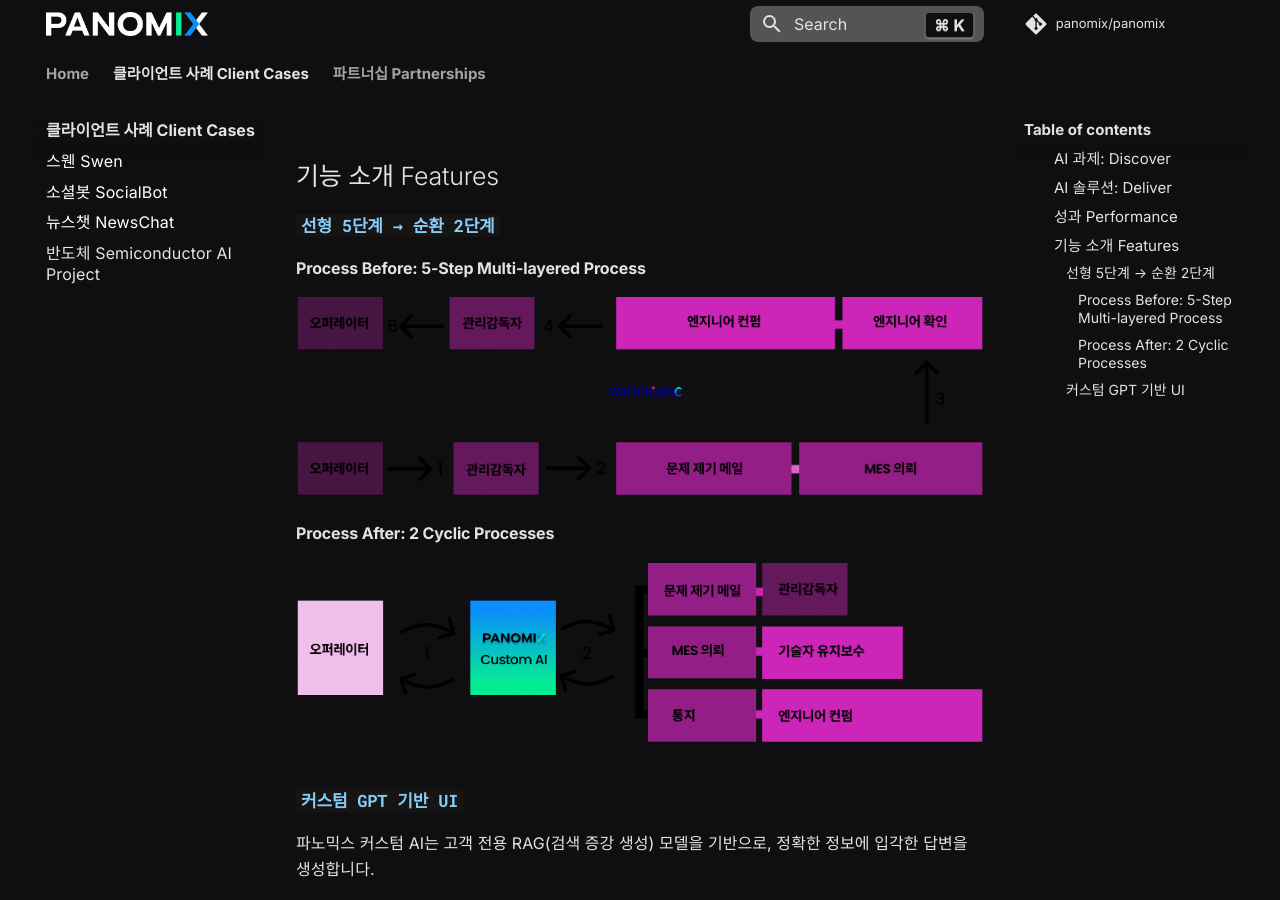
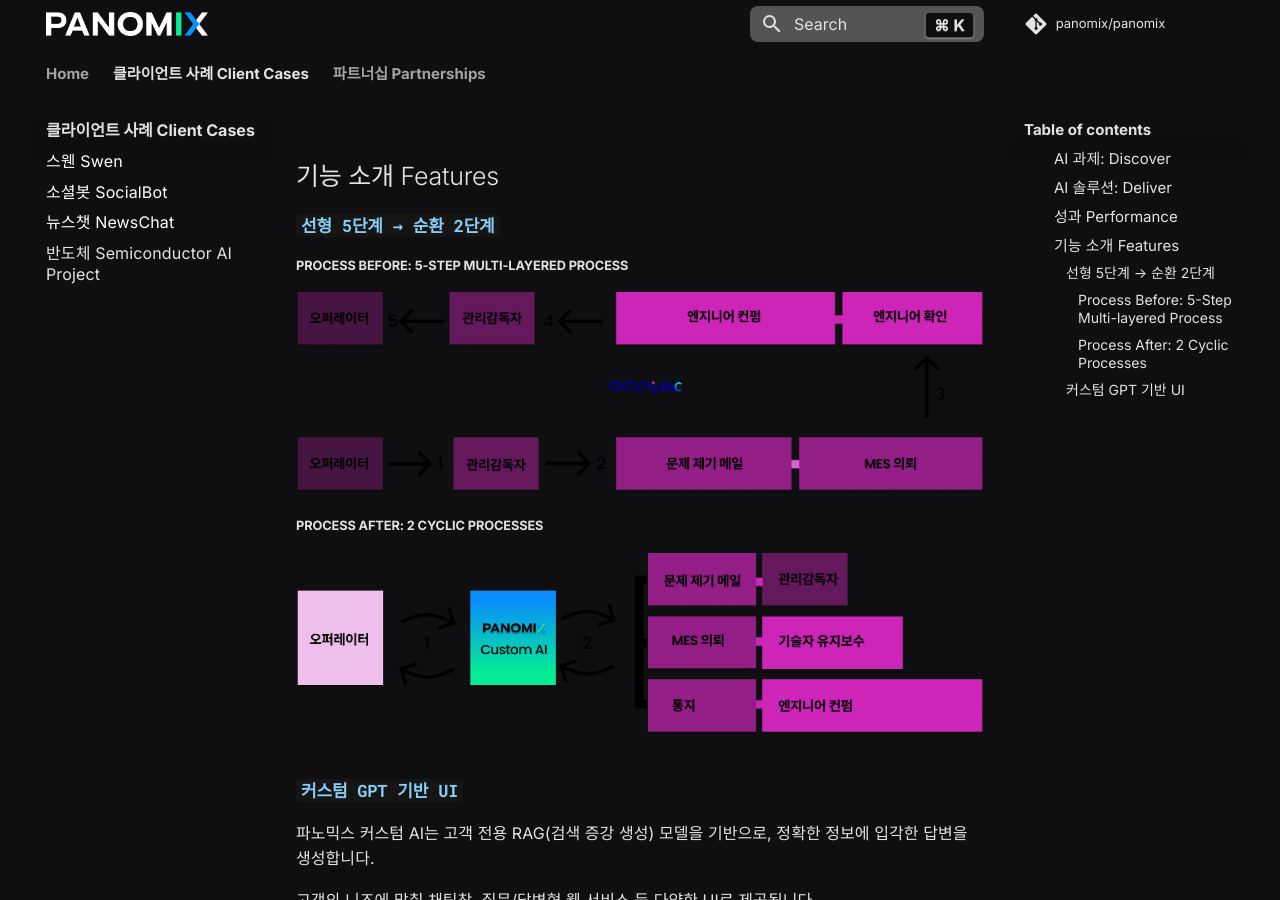
Before and after one commit to panomix/panomix, an MkDocs documentation site: the page built from docs/clients/factory/factory.md, in a window 1280 px wide and 900 px high, scrolled down 1286 px. Built offline with MkDocs 1.6.1 and Material for MkDocs 9.7.7, drawn with Linux system fonts in a browser that asks for light colours; comment, search, counter and statistics services are not loaded.

```diff
--- a/docs/clients/factory/factory.md
+++ b/docs/clients/factory/factory.md
@@ -43,11 +43,11 @@
 
 ### **<code style="color : lightskyblue">선형 5단계 → 순환 2단계</code>** ###
 
-#### Process Before: 5-Step Multi-layered Process
+##### Process Before: 5-Step Multi-layered Process
 
 ![Product Image](images/Before.png)
 
-#### Process After: 2 Cyclic Processes
+##### Process After: 2 Cyclic Processes
 
 ![Product Image](images/After.png)
 
```
